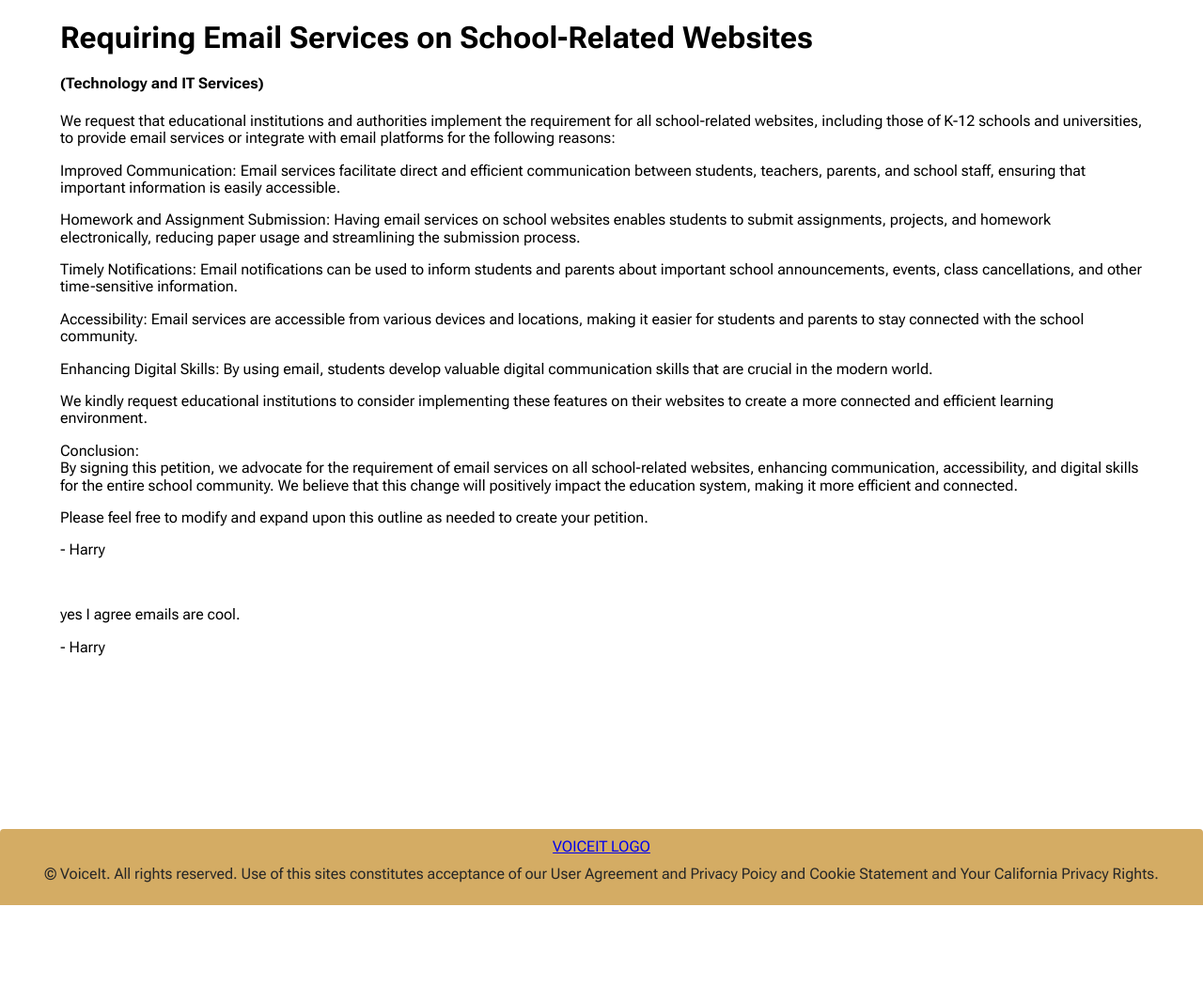
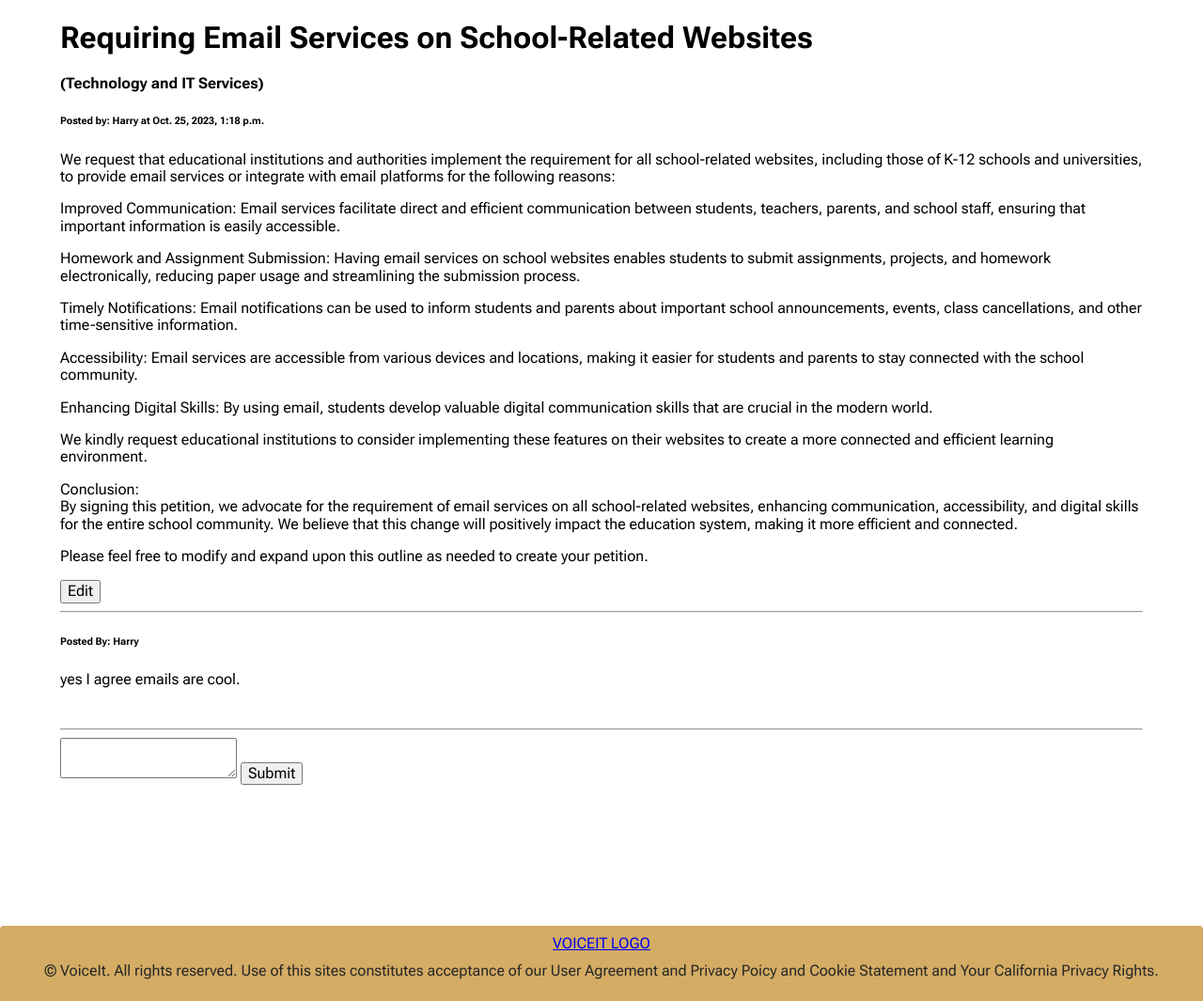
Before and after one commit to HarryDerderian/Voiceit, a Django app: page /petition/1/ in a window 1280 px wide. Shown: the part 82-1147 px from the top of the page at 94% size. Before the commit the page ends 1045 px from the top, so only its background shows below. Run offline with Django 4.2, Linux system fonts and the light colour scheme; a user stored in the database is signed in; data comes from the database, SQL or seed files in the repository; both versions use the stored data as it was after the commit.

Commit message:
modified petition page with text area

```diff
--- a/base/templates/base/petition.html
+++ b/base/templates/base/petition.html
@@ -2,16 +2,19 @@
 {% block content %}
 <h1>{{petition.title}}</h1>
 <h4>({{petition.category}})</h4>
+<h6>Posted by: {{petition.author.username}} at {{petition.creation_date}}</h6>
 <p>{{petition.description | linebreaks}}</p>
-<p> - {{petition.author.username}}</p>
+{% if request.user.is_authenticated or request.user.is_staff %}
+<a><button>Edit</button></a>
+{% endif %}
 <br>
-
+<hr>
 {% for reply in replies %}
+<h6>Posted By: {{reply.author.username}}</h6>
 <p>{{reply.description | linebreaks}}</p>
-<p> - {{reply.author.username}}</p>
 <br>
+<hr>
 {% endfor %}
-
-
-
+<textarea></textarea>
+<button>Submit</button>
 {% endblock content %}
```
Also changed, not shown: db.sqlite3.
